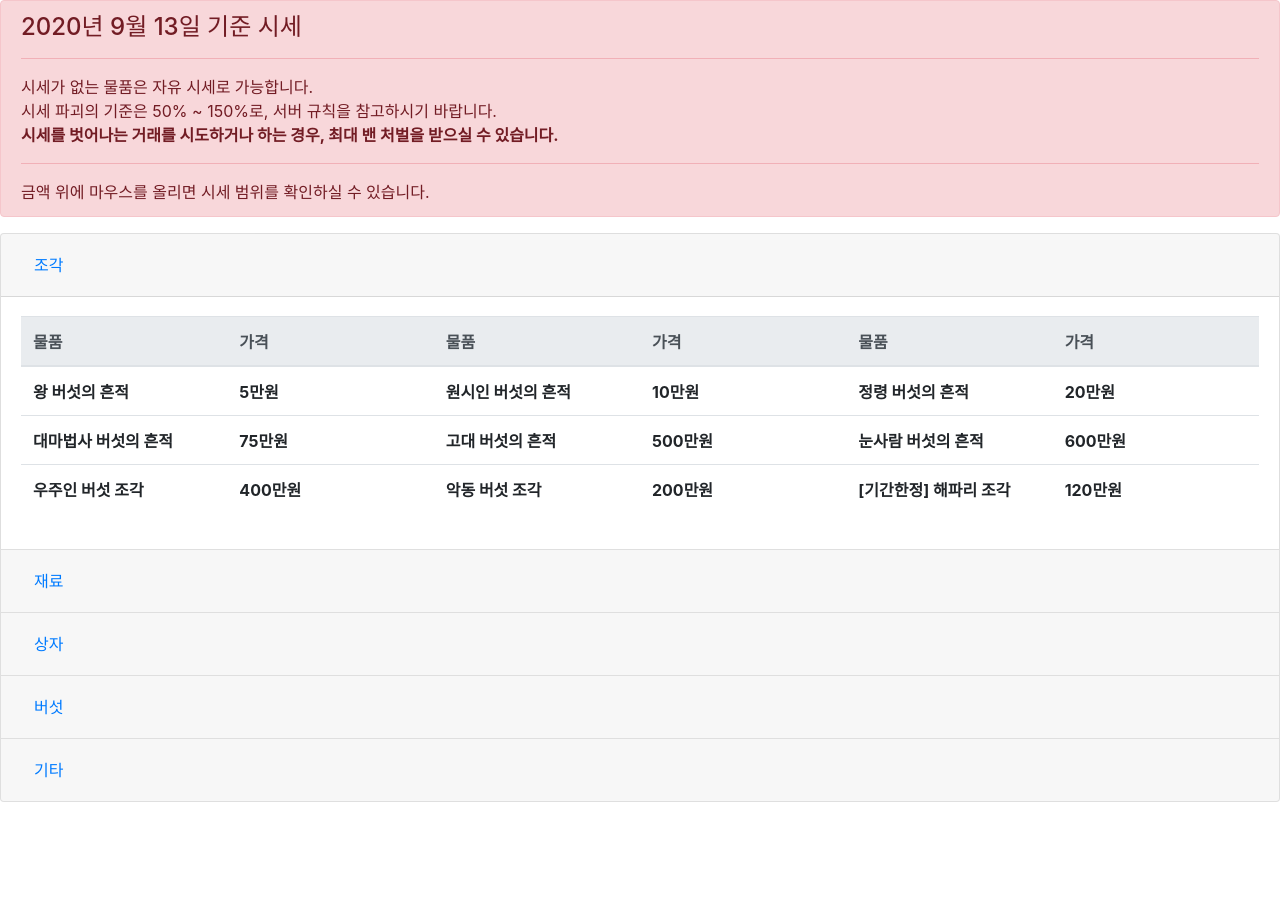
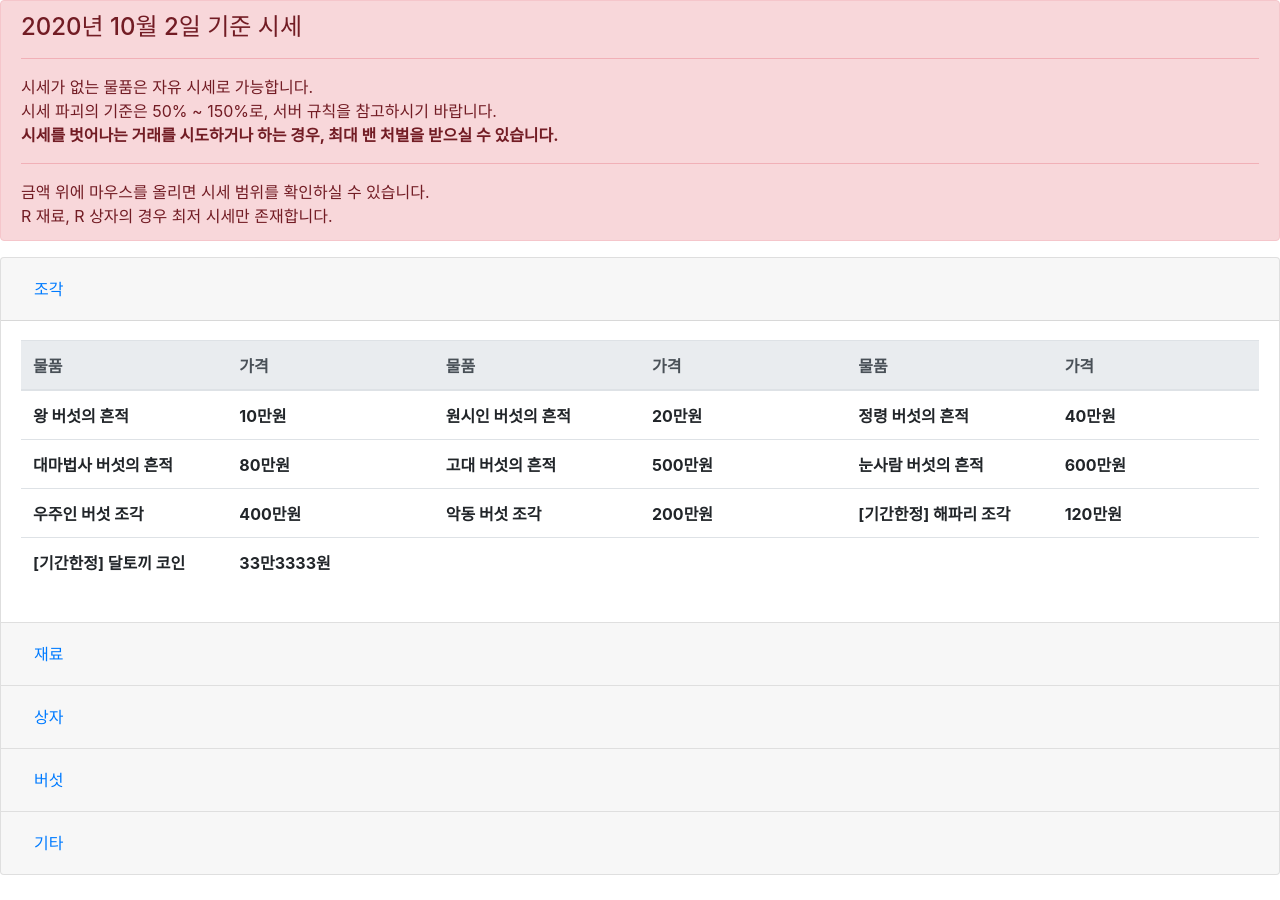
Before and after one commit to DetegiCE/detegice.github.io, a Jekyll site: the page built from kit/2020-09-08-kit-sise.md, in a window 1280 px wide. Built offline with Jekyll 4.4.1, drawn with Linux system fonts in a browser that asks for light colours; comment, search, counter and statistics services are not loaded.

Commit message:
Update 2020-09-08-kit-sise.md

```diff
--- a/kit/2020-09-08-kit-sise.md
+++ b/kit/2020-09-08-kit-sise.md
@@ -62,10 +63,20 @@
 
     var priArr2 = new Array(800, 2000, 4000,
                             15000, 10000, 45000,
-                            30000, 3000, 103000,
-                            143000, 900000, 600000,
-                            1500000, 5000000);
+                            30000, 300000, 3000,
+                            103000, 143000, 1200000,
+                            1200000, 2400000, 5000000,
+                            6000000, 2000000, 2000000);
     for(var i=1 ; i<=priArr2.length ; i++) {
+      if(i == 8) {
+        document.getElementById("jr"+String(i)).innerText = numToKor(priArr2[i-1]);
+        document.getElementById("jr"+String(i)).setAttribute('rel','popover');
+        document.getElementById("jr"+String(i)).setAttribute('data-trigger','hover');
+        document.getElementById("jr"+String(i)).setAttribute('data-original-title','시세 범위');
+        document.getElementById("jr"+String(i)).setAttribute('data-content',numToKor(priArr2[i-1])+' ~ : R재료는 최저 시세만 있습니다');
+        $('#jr'+String(i)).popover();
+        continue;
+      }
       document.getElementById("jr"+String(i)).innerText = numToKor(priArr2[i-1]);
       document.getElementById("jr"+String(i)).setAttribute('rel','popover');
       document.getElementById("jr"+String(i)).setAttribute('data-trigger','hover');
@@ -75,12 +86,22 @@
     }
 
     var priArr3 = new Array(800, 1500, 3000,
-                            10000, 15000, 50000,
-                            10500000, 5000, 5000,
-                            10000, 20000, 75000,
-                            500000, 75000, 100000,
-                            200000, 300000);
+                            10000, 15000, 100000,
+                            50000, 10500000, 10000,
+                            10000, 20000, 40000,
+                            80000, 500000, 75000,
+                            530000, 100000, 200000,
+                            300000);
     for(var i=1 ; i<=priArr3.length ; i++) {
+      if(i == 6) {
+        document.getElementById("sj"+String(i)).innerText = numToKor(priArr3[i-1]);
+        document.getElementById("sj"+String(i)).setAttribute('rel','popover');
+        document.getElementById("sj"+String(i)).setAttribute('data-trigger','hover');
+        document.getElementById("sj"+String(i)).setAttribute('data-original-title','시세 범위');
+        document.getElementById("sj"+String(i)).setAttribute('data-content',numToKor(priArr3[i-1])+' ~ : R상자는 최저 시세만 있습니다');
+        $('#sj'+String(i)).popover();
+        continue;
+      }
       document.getElementById("sj"+String(i)).innerText = numToKor(priArr3[i-1]);
       document.getElementById("sj"+String(i)).setAttribute('rel','popover');
       document.getElementById("sj"+String(i)).setAttribute('data-trigger','hover');
@@ -157,13 +180,13 @@
 </script>
 
 <div class="alert alert-danger" role="alert">
-    <h4 class="alert-heading">2020년 9월 13일 기준 시세</h4>
+    <h4 class="alert-heading">2020년 10월 2일 기준 시세</h4>
     <hr>
     <p class="mb-0" style="display: inline;">시세가 없는 물품은 자유 시세로 가능합니다.<br>
         시세 파괴의 기준은 <div id="curMin" class="il"></div>% ~ <div id="curMax" class="il"></div>%로, 서버 규칙을 참고하시기 바랍니다.<br>
         <strong>시세를 벗어나는 거래를 시도하거나 하는 경우, 최대 밴 처벌을 받으실 수 있습니다.</strong></p>
         <hr>
-        금액 위에 마우스를 올리면 시세 범위를 확인하실 수 있습니다.
+        금액 위에 마우스를 올리면 시세 범위를 확인하실 수 있습니다.<br>R 재료, R 상자의 경우 최저 시세만 존재합니다.
     </div>
 <div>
 
@@ -215,6 +238,14 @@
                   <th scope="row">[기간한정] 해파리 조각</th>
                   <th scope="row"><a id="jg9"></a></th>
               </tr>
+              <tr>
+                <th scope="row">[기간한정] 달토끼 코인</th>
+                <th scope="row"><a id="jg10"></a></th>
+                <th scope="row"></th>
+                <th scope="row"></th>
+                <th scope="row"></th>
+                <th scope="row"></th>
+            </tr>
               </tbody>
           </table>
         </div>
@@ -261,26 +292,34 @@
                   <tr>
                     <th scope="row">SS (기타)</th>
                     <th scope="row"><a id="jr7"></a></th>
+                    <th scope="row">R</th>
+                    <th scope="row"><a id="jr8"></a></th>
                     <th scope="row">증명서</th>
-                    <th scope="row"><a id="jr8"></a></th>
-                    <th scope="row">균사체</th>
                     <th scope="row"><a id="jr9"></a></th>
                 </tr>
                 <tr>
+                  <th scope="row">균사체</th>
+                  <th scope="row"><a id="jr10"></a></th>
                   <th scope="row">고급진 균사체</th>
-                  <th scope="row"><a id="jr10"></a></th>
+                  <th scope="row"><a id="jr11"></a></th>
                   <th scope="row">톱상어</th>
-                  <th scope="row"><a id="jr11"></a></th>
-                  <th scope="row">개복치</th>
                   <th scope="row"><a id="jr12"></a></th>
                 </tr>
                 <tr>
+                  <th scope="row">개복치</th>
+                  <th scope="row"><a id="jr13"></a></th>
                   <th scope="row">백상아리</th>
-                  <th scope="row"><a id="jr13"></a></th>
+                  <th scope="row"><a id="jr14"></a></th>
                   <th scope="row">깨끗한 물</th>
-                  <th scope="row"><a id="jr14"></a></th>
-                  <th scope="row"></th>
-                  <th scope="row"></th>
+                  <th scope="row"><a id="jr15"></a></th>
+                </tr>
+                <tr>
+                  <th scope="row">G 강화석</th>
+                  <th scope="row"><a id="jr16"></a></th>
+                  <th scope="row">Lapis 강화석</th>
+                  <th scope="row"><a id="jr17"></a></th>
+                  <th scope="row">Redstone 강화석</th>
+                  <th scope="row"><a id="jr18"></a></th>
                 </tr>
                 </tbody>
             </table>
@@ -322,38 +361,46 @@
                       <th scope="row"><a id="sj4"></a></th>
                       <th scope="row">SS급 선물상자</th>
                       <th scope="row"><a id="sj5"></a></th>
-                      <th scope="row">G 랜덤상자</th>
+                      <th scope="row">R급 선물상자</th>
                       <th scope="row"><a id="sj6"></a></th>
                   </tr>
                   <tr>
+                    <th scope="row">G 랜덤상자</th>
+                    <th scope="row"><a id="sj7"></a></th>
                     <th scope="row">U 랜덤상자</th>
-                    <th scope="row"><a id="sj7"></a></th>
-                    <th scope="row">잠수 코드</th>
                     <th scope="row"><a id="sj8"></a></th>
-                    <th scope="row">챕터 1 상자</th>
+                    <th scope="row">잠수코드</th>
                     <th scope="row"><a id="sj9"></a></th>
                   </tr>
                   <tr>
+                    <th scope="row">챕터 1 상자</th>
+                    <th scope="row"><a id="sj10"></a></th>
                     <th scope="row">챕터 2 상자</th>
-                    <th scope="row"><a id="sj10"></a></th>
+                    <th scope="row"><a id="sj11"></a></th>
                     <th scope="row">챕터 3 상자</th>
-                    <th scope="row"><a id="sj11"></a></th>
-                    <th scope="row">챕터 4 상자</th>
                     <th scope="row"><a id="sj12"></a></th>
                   </tr>
                   <tr>
+                    <th scope="row">챕터 4 상자</th>
+                    <th scope="row"><a id="sj13"></a></th>
                     <th scope="row">챕터 5 상자</th>
-                    <th scope="row"><a id="sj13"></a></th>
+                    <th scope="row"><a id="sj14"></a></th>
                     <th scope="row">[기간한정] 해파리 상자</th>
-                    <th scope="row"><a id="sj14"></a></th>
-                    <th scope="row">히든 챕터 1 상자</th>
                     <th scope="row"><a id="sj15"></a></th>
                   </tr>
                   <tr>
+                    <th scope="row">[기간한정] 달토끼 상자</th>
+                    <th scope="row"><a id="sj16"></a></th>
+                    <th scope="row">히든 챕터 1 상자</th>
+                    <th scope="row"><a id="sj17"></a></th>
                     <th scope="row">히든 챕터 2 상자</th>
-                    <th scope="row"><a id="sj16"></a></th>
+                    <th scope="row"><a id="sj18"></a></th>
+                  </tr>
+                  <tr>
                     <th scope="row">스페셜 챕터 2 상자</th>
-                    <th scope="row"><a id="sj17"></a></th>
+                    <th scope="row"><a id="sj19"></a></th>
+                    <th scope="row"></th>
+                    <th scope="row"></th>
                     <th scope="row"></th>
                     <th scope="row"></th>
                   </tr>
@@ -433,28 +480,44 @@
                     <th scope="row"><a id="bs18"></a></th>
                   </tr>
                   <tr>
-                    <th scope="row">눈사람 버섯</th>
+                    <th scope="row">H (눈사람)</th>
                     <th scope="row"><a id="bs19"></a></th>
-                    <th scope="row">우주인 버섯</th>
+                    <th scope="row">H (우주인)</th>
                     <th scope="row"><a id="bs20"></a></th>
-                    <th scope="row">악동 버섯</th>
+                    <th scope="row">H (악동)</th>
                     <th scope="row"><a id="bs21"></a></th>
                   </tr>
                   <tr>
-                    <th scope="row">L (왕 버섯)</th>
+                    <th scope="row">L (왕)</th>
                     <th scope="row"><a id="bs22"></a></th>
-                    <th scope="row">L (원시인 버섯)</th>
+                    <th scope="row">L (원시인)</th>
                     <th scope="row"><a id="bs23"></a></th>
-                    <th scope="row">L (정령 버섯)</th>
+                    <th scope="row">L (정령)</th>
                     <th scope="row"><a id="bs24"></a></th>
                   </tr>
                   <tr>
-                    <th scope="row">L (대마법사 버섯)</th>
+                    <th scope="row">L (대마법사)</th>
                     <th scope="row"><a id="bs25"></a></th>
-                    <th scope="row">L (고대 버섯)</th>
+                    <th scope="row">L (고대)</th>
                     <th scope="row"><a id="bs26"></a></th>
                     <th scope="row">[잠수] 서핑 버섯</th>
                     <th scope="row"><a id="bs27"></a></th>
+                  </tr>
+                  <tr>
+                    <th scope="row">C+ (평범한)</th>
+                    <th scope="row"><a id="bs28"></a></th>
+                    <th scope="row">U+ (항해사)</th>
+                    <th scope="row"><a id="bs29"></a></th>
+                    <th scope="row">G+ (서커스)</th>
+                    <th scope="row"><a id="bs30"></a></th>
+                  </tr>
+                  <tr>
+                    <th scope="row">[기간한정] 달토끼 버섯</th>
+                    <th scope="row"><a id="bs31"></a></th>
+                    <th scope="row"></th>
+                    <th scope="row"></th>
+                    <th scope="row"></th>
+                    <th scope="row"></th>
                   </tr>
                 </tbody>
             </table>
```
Also changed, not shown: other parts of kit/2020-09-08-kit-sise.md (+12 -9 lines).
